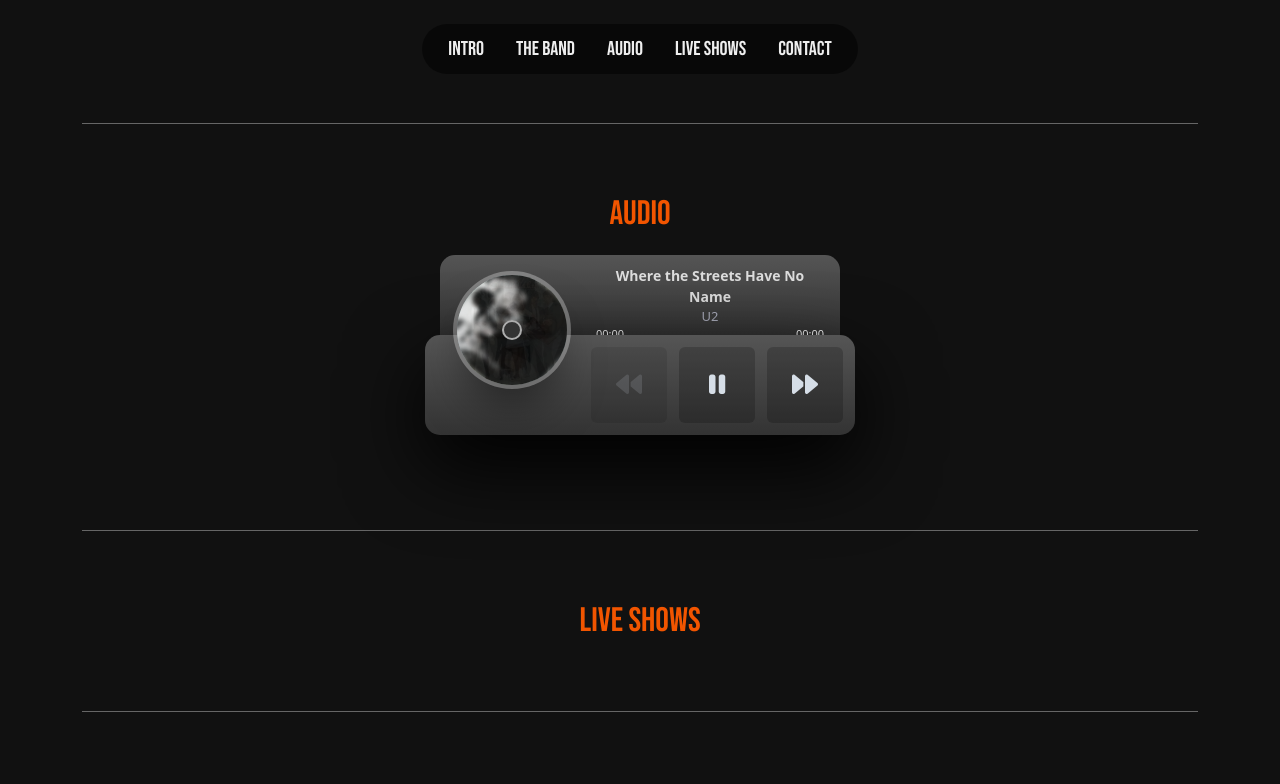
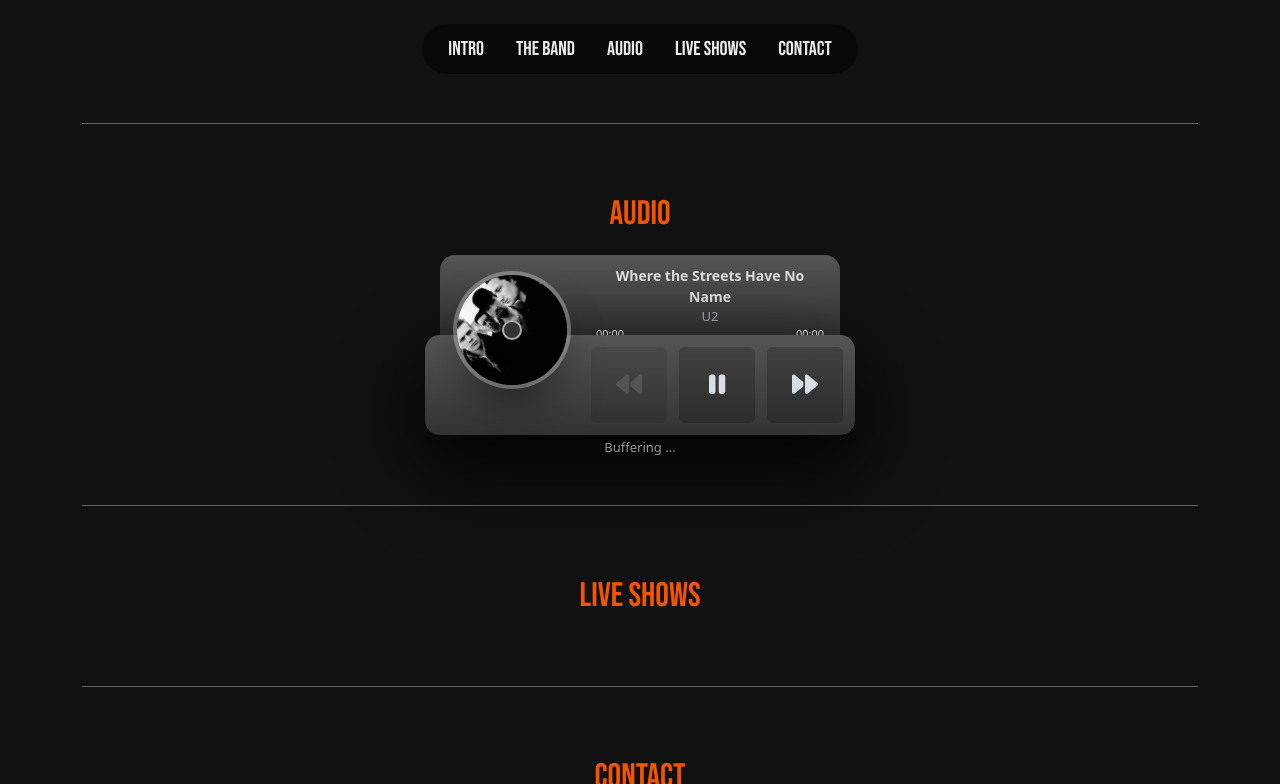
Before and after one commit to carter-jon/carter-jon.github.io, a plain HTML site: page index.html in a window 1280 px wide. Both pictures are taken after a click on the element 717 px from the left and 3100 px from the top of the page. Shown: the part 2716-3500 px from the top of the page. Drawn offline with nearby package versions, Linux system fonts and the light colour scheme; no server answers.

Commit message:
buffering

```diff
--- a/assets/css/style.css
+++ b/assets/css/style.css
@@ -877,18 +877,25 @@
 }
 
 #buffer-box {
-  color: #fff;
+  position: absolute;
+  left: 50%;
+  transform: translateX(-50%);
+  color: #999;
   font-size: 13px;
   /* font-family: Helvetica; */
   text-align: center;
   line-height: 1;
   padding: 6px;
   opacity: 0;
-  z-index: 2;
+  z-index: 11;
+  transition: opacity 0.3s linear;
+  transition-delay: 0.5s;
+}
+#buffer-box.active {
+  opacity: 1;
 }
 
-#album-art img,
-#buffer-box {
+#album-art img {
   transition: 0.1s linear all;
 }
 
--- a/assets/js/scripts.js
+++ b/assets/js/scripts.js
@@ -315,6 +315,7 @@
     sArea = $("#s-area"),
     seekBar = $("#seek-bar"),
     trackTime = $("#track-time"),
+    bufferText = $("#buffer-box"),
     insTime = $("#ins-time"),
     sHover = $("#s-hover"),
     playPauseButton = $("#play-pause-button"),
@@ -383,7 +384,7 @@
         playerTrack.removeClass("active");
         albumArt.removeClass("active");
         clearInterval(buffInterval);
-        albumArt.removeClass("buffering");
+        bufferText.removeClass("active");
         i.attr("class", "fas fa-play");
         audio.pause();
       }
@@ -470,7 +471,7 @@
       i.attr("class", "fa fa-play");
       seekBar.width(0);
       tProgress.text("00:00");
-      albumArt.removeClass("buffering").removeClass("active");
+      bufferText.removeClass("active").removeClass("active");
       clearInterval(buffInterval);
     }
   }
@@ -478,8 +479,8 @@
   function checkBuffering() {
     clearInterval(buffInterval);
     buffInterval = setInterval(function () {
-      if (nTime == 0 || bTime - nTime > 1000) albumArt.addClass("buffering");
-      else albumArt.removeClass("buffering");
+      if (nTime == 0 || bTime - nTime > 1000) bufferText.addClass("active");
+      else bufferText.removeClass("active");
 
       bTime = new Date();
       bTime = bTime.getTime();
@@ -508,7 +509,7 @@
     if (currIndex > -1 && currIndex < albumArtworks.length) {
       if (flag == 0) i.attr("class", "fa fa-play");
       else {
-        albumArt.removeClass("buffering");
+        bufferText.removeClass("active");
         i.attr("class", "fa fa-pause");
       }
 
--- a/index.html
+++ b/index.html
@@ -271,8 +271,9 @@
               </div>
             </div>
           </div>
+          <div id="buffer-box">Buffering ...</div>
         </div>
-        <div id="buffer-box">Buffering ...</div>
+
       </section>
 
       <!-- <section id="audio">
```
